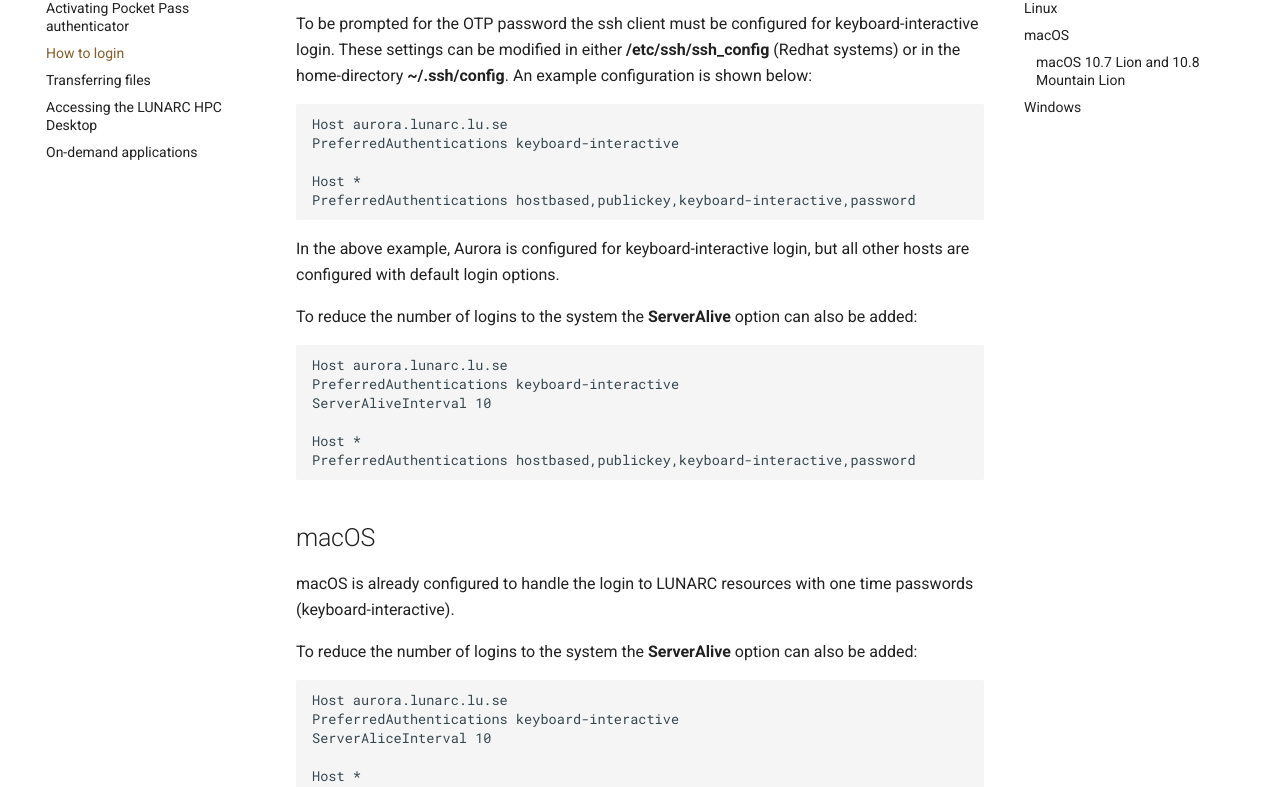
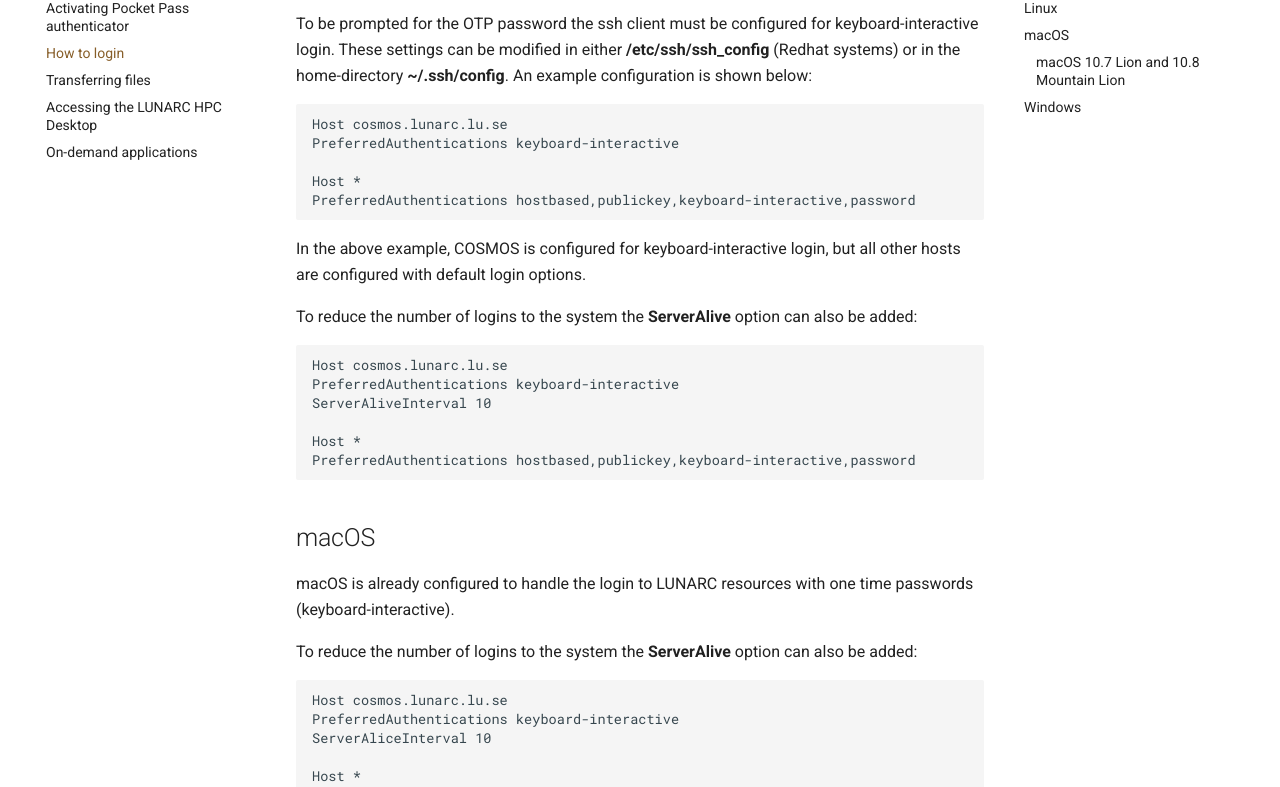
Before and after one commit to lunarc/lunarc_docs, an MkDocs documentation site: the page built from docs/getting_started/login_howto.md, in a window 1280 px wide and 1400 px high, scrolled down 1208 px. Shown: the part 145-932 px from the top of the window. Built offline with MkDocs 1.6.1 and Material for MkDocs 9.7.7, drawn with Linux system fonts in a browser that asks for light colours; comment, search, counter and statistics services are not loaded; some of the changed text lies outside the part shown.

Commit message:
Update login document from aurora to COSMOS

```diff
--- a/docs/getting_started/login_howto.md
+++ b/docs/getting_started/login_howto.md
@@ -7,11 +7,11 @@ There are two main ways of accessing the LUNARC systems:
 
 This document describes the second item: how to access our system using a terminal and command-line tools. To get access to a terminal the user has to login in to LUNARC using a Secure Shell (SSH) terminal client, for example:
 
-    ssh aurora.lunarc.lu.se -l username
+    ssh cosmos.lunarc.lu.se -l username
 
 or
 
-    ssh username@aurora.lunarc.lu.se
+    ssh username@cosmos.lunarc.lu.se
 
 On Linux and macOS this client is built-in to the system and no installation is necessary. Windows do not have a standard SSH terminal so an external application is needed such as [PuTTY](http://www.chiark.greenend.org.uk/~sgtatham/putty/download.html) is needed. However, windows users are recommended to use the [HPC desktop](using_hpc_desktop.md)
 
@@ -38,17 +38,17 @@ If the OTP and password are correct you will be logged in to the system.
 
 To be prompted for the OTP password the ssh client must be configured for keyboard-interactive login. These settings can be modified in either **/etc/ssh/ssh_config** (Redhat systems) or in the home-directory **~/.ssh/config**. An example configuration is shown below:
 
-    Host aurora.lunarc.lu.se
+    Host cosmos.lunarc.lu.se
     PreferredAuthentications keyboard-interactive
 
     Host *
     PreferredAuthentications hostbased,publickey,keyboard-interactive,password
 
-In the above example, Aurora is configured for keyboard-interactive login, but all other hosts are configured with default login options.
+In the above example, COSMOS is configured for keyboard-interactive login, but all other hosts are configured with default login options.
 
 To reduce the number of logins to the system the **ServerAlive** option can also be added:
 
-    Host aurora.lunarc.lu.se
+    Host cosmos.lunarc.lu.se
     PreferredAuthentications keyboard-interactive
     ServerAliveInterval 10
 
@@ -61,7 +61,7 @@ macOS is already configured to handle the login to LUNARC resources with one tim
 
 To reduce the number of logins to the system the **ServerAlive** option can also be added:
 
-    Host aurora.lunarc.lu.se
+    Host cosmos.lunarc.lu.se
     PreferredAuthentications keyboard-interactive
     ServerAliceInterval 10
 
```
Also changed, not shown: other parts of docs/getting_started/login_howto.md (+1 -1 lines).
